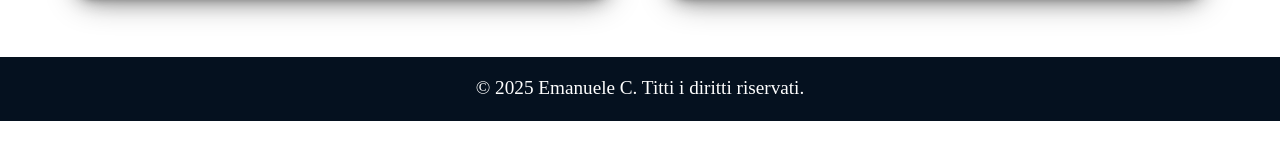
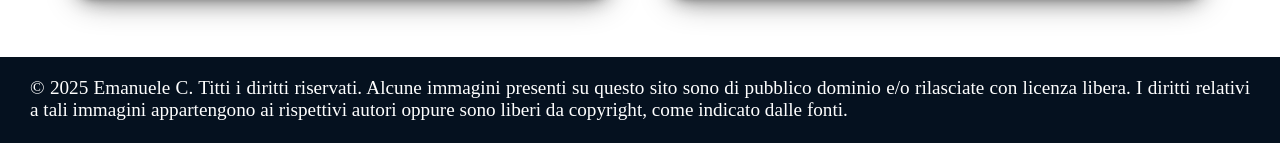
Before and after one commit to imieiscacchi/imieiscacchi.github.io, a plain HTML site: page src/pages/pagina2.html in a window 1280 px wide. Shown: the part 3876-4019 px from the top of the page. Before the commit the page ends 3997 px from the top, so only its background shows below. Drawn offline with Linux system fonts and the light colour scheme.

Commit message:
Update pagina2.html

```diff
--- a/src/pages/pagina2.html
+++ b/src/pages/pagina2.html
@@ -183,7 +183,9 @@
 
     <!--FOOTER-->
     <footer>
-        <p>&COPY; 2025 Emanuele C. Titti i diritti riservati.</p>
+        <p>&COPY; 2025 Emanuele C. Titti i diritti riservati.  Alcune immagini presenti su questo
+            sito sono di pubblico dominio e/o rilasciate con licenza libera. I diritti relativi a
+            tali immagini appartengono ai rispettivi autori oppure sono liberi da copyright, come indicato dalle fonti.</p>
     </footer>
 </body>
 </html>
```
